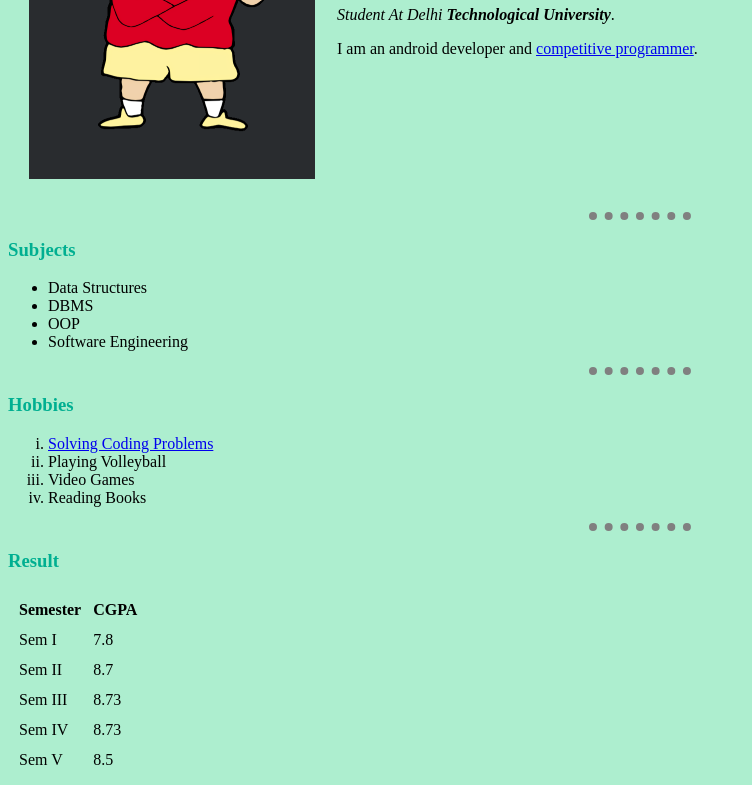
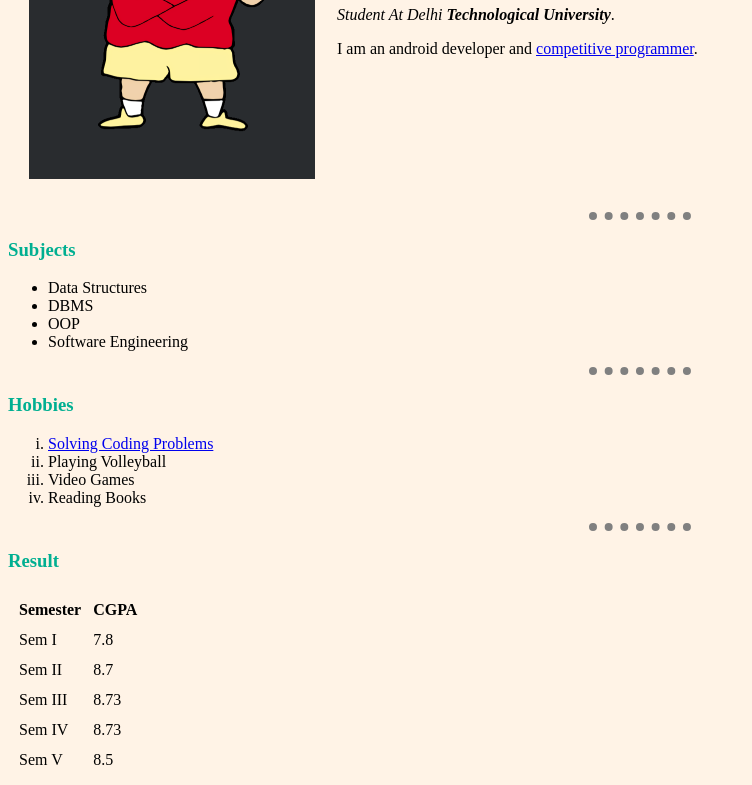
Before and after one commit to jaw7227/cv, a plain HTML site: page index.html in a window 1280 px wide. Shown: the part 211-996 px from the top of the page, without its empty margins (0-752 px from the left). Drawn offline with Linux system fonts and the light colour scheme.

Commit message:
Add files via upload

```diff
--- a/styles.css
+++ b/styles.css
@@ -1,5 +1,5 @@
 body {
-  background-color: #adeecf;
+  background-color: #fff3e6;
 }
 
 hr {
```
